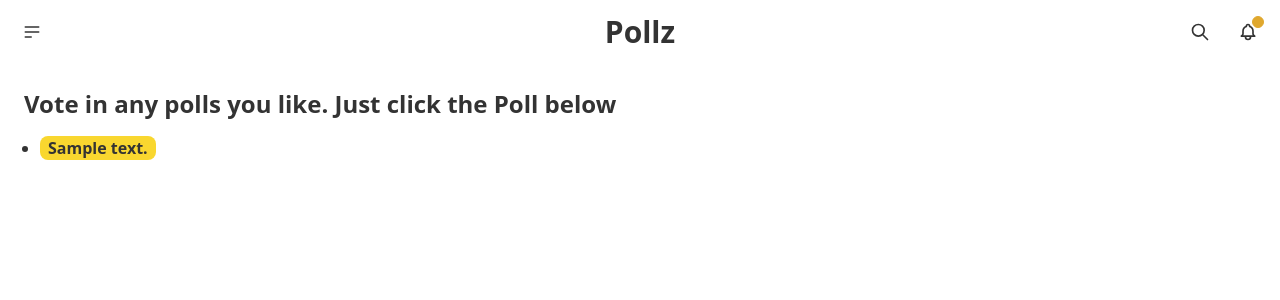
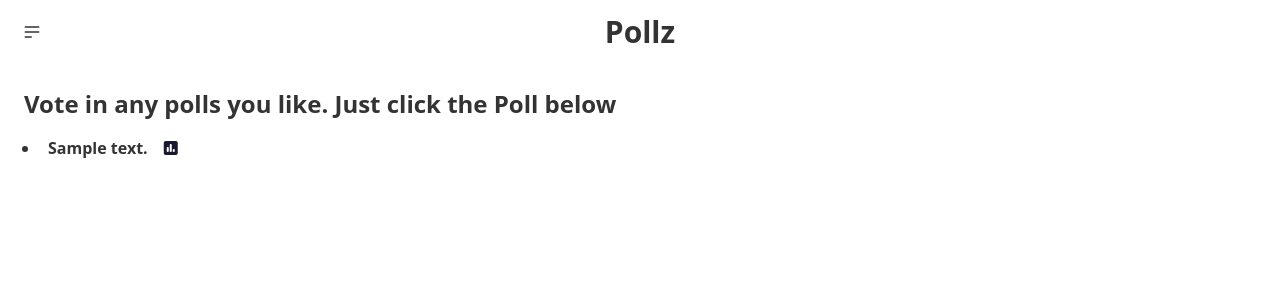
Before and after one commit to tomjames156/polling_app, a Django app: template my_site/polls/templates/polls/index.html in a window 1280 px wide. Shown: the top 300 px of the page. Run offline with Django 4.2, Linux system fonts and the light colour scheme; the template is opened without the code that fills it: most values are stand-ins (such as "Sample title", 1, 10 or a date in 2020); parts of the project's set-up code (start-up, migrations or seed data) failed here and were passed over; some libraries are stand-ins or nearby versions.

Commit message:
made some changes to the templates

```diff
--- a/my_site/polls/templates/polls/base.html
+++ b/my_site/polls/templates/polls/base.html
@@ -9,10 +9,8 @@
     <link href="https://cdn.jsdelivr.net/npm/daisyui@2.50.0/dist/full.css" rel="stylesheet" type="text/css" />
     <link rel="stylesheet" href="https://cdnjs.cloudflare.com/ajax/libs/font-awesome/6.3.0/css/all.min.css" integrity="sha512-SzlrxWUlpfuzQ+pcUCosxcglQRNAq/DZjVsC0lE40xsADsfeQoEypE+enwcOiGjk/bSuGGKHEyjSoQ1zVisanQ==" crossorigin="anonymous" referrerpolicy="no-referrer" />
     <script src="https://cdn.tailwindcss.com"></script>
-    <style>
-      a br{
-        display: none;
-        border: solid 1px red;
+    <style>a br{
+      display: none;
       }
 
       @media screen and (max-width: 430px) {
@@ -41,13 +39,12 @@
           <a href={% url 'polls:index' %} class="btn font-bold btn-ghost normal-case text-3xl">Pollz</a>
         </div>
         <div class="navbar-end">
-          <button class="btn btn-ghost btn-circle">
+          <button class="btn btn-ghost btn-circle hover:cursor-default hover:bg-transparent text-transparent">
             <svg xmlns="http://www.w3.org/2000/svg" class="h-5 w-5" fill="none" viewBox="0 0 24 24" stroke="currentColor"><path stroke-linecap="round" stroke-linejoin="round" stroke-width="2" d="M21 21l-6-6m2-5a7 7 0 11-14 0 7 7 0 0114 0z" /></svg>
           </button>
-          <button class="btn btn-ghost btn-circle">
+          <button class="btn btn-ghost btn-circle hover:cursor-default text-transparent hover:bg-transparent">
             <div class="indicator">
               <svg xmlns="http://www.w3.org/2000/svg" class="h-5 w-5" fill="none" viewBox="0 0 24 24" stroke="currentColor"><path stroke-linecap="round" stroke-linejoin="round" stroke-width="2" d="M15 17h5l-1.405-1.405A2.032 2.032 0 0118 14.158V11a6.002 6.002 0 00-4-5.659V5a2 2 0 10-4 0v.341C7.67 6.165 6 8.388 6 11v3.159c0 .538-.214 1.055-.595 1.436L4 17h5m6 0v1a3 3 0 11-6 0v-1m6 0H9" /></svg>
-              <span class="badge badge-xs badge-primary indicator-item"></span>
             </div>
           </button>
         </div>
--- a/my_site/polls/templates/polls/index.html
+++ b/my_site/polls/templates/polls/index.html
@@ -9,7 +9,16 @@
         {% if latest_question_list %}
         <ul class="list-disc flex flex-col gap-y-2">
             {% for question in latest_question_list %}
-                <li class="font-semibold px-2 bg-secondary w-fit rounded-lg hover:bg-primary"><a href={% url 'polls:detail' question.id %}>{{ question.question_text }}</a></li>
+                <div class="flex gap-x-2">
+                    <li class="font-semibold px-2 w-fit rounded-lg hover:bg-primary">
+                        <a href={% url 'polls:detail' question.id %}>{{ question.question_text }}</a>
+                    </li>
+                    <div class="tooltip tooltip-top tooltip-accent" data-tip="poll results">
+                        <a href={% url 'polls:results' question.id %}>
+                            <i class="fa-solid fa-square-poll-vertical text-accent hover:bg-primary rounded-lg"></i>
+                        </a>
+                    </div>
+                </div>
             {% endfor %}
         </ul>
         {% else %}
```
Also changed, not shown: README.md, my_site/db.sqlite3.
